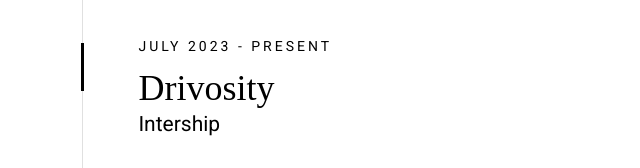
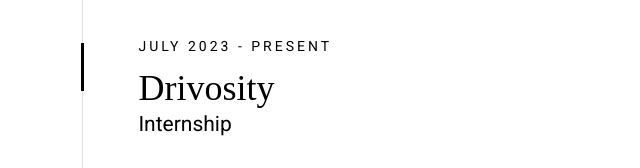
Before and after one commit to nazjonuzi/Portfolio, a plain HTML site: page index.html in a window 1280 px wide. Shown: the part 1827-1995 px from the top of the page, 28-668 px from the left. Drawn offline with Linux system fonts and the light colour scheme; some packages are replaced by stand-ins of ours; a script that the page names is missing; a web font is replaced by a local one.

Commit message:
seventh commit

```diff
--- a/index.html
+++ b/index.html
@@ -143,7 +143,7 @@
                             <div class="timeline__header">
                                 <p class="timeline__timeframe">July 2023 - Present</p>
                                 <h3 class="item-title">Drivosity</h3>
-                                <h5>Intership</h5>
+                                <h5>Internship</h5>
                             </div>
                             <div class="timeline__desc">
                                 <p>I have been working in Drivosity as an intern for 3 weeks now. I am happy to be here and I am excited to learn new things.</p>
```
